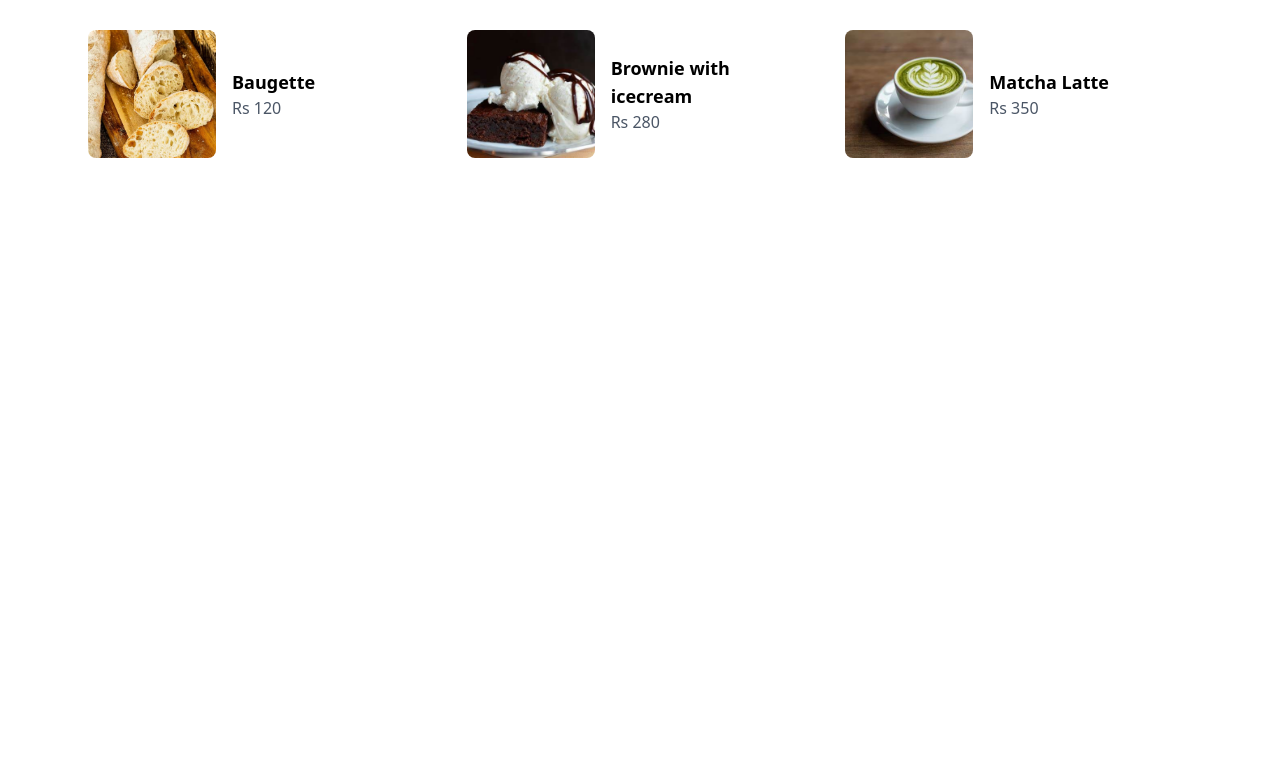
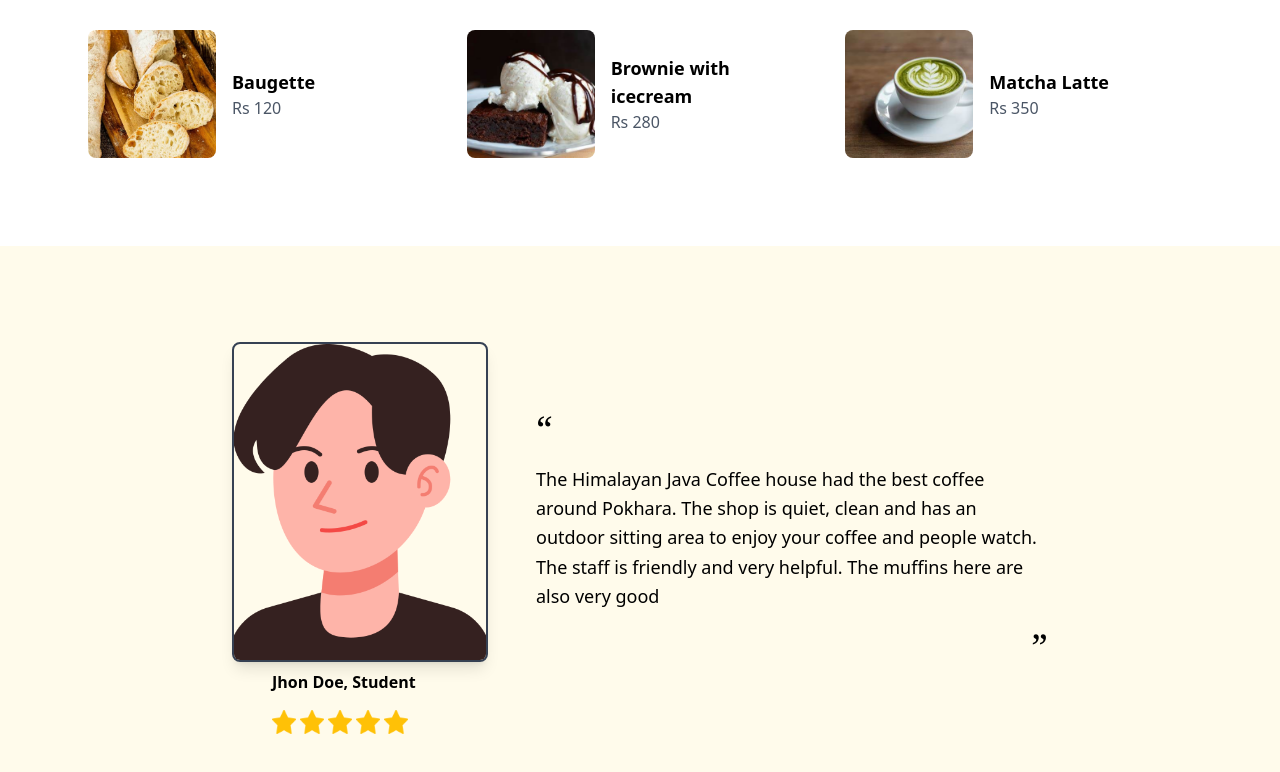
Before and after one commit to nshrestha00/Website-UI-Community-, a React (Vite) app: page /coffee in a window 1280 px wide. Shown: the part 3034-3806 px from the top of the page. Before the commit the page ends 3280 px from the top, so only its background shows below. Built offline with nearby package versions, Linux system fonts and the light colour scheme.

Commit message:
Created review section of coffee website

```diff
--- a/src/assets/assets.js
+++ b/src/assets/assets.js
@@ -92,6 +92,7 @@ import milk_tea from './milk_tea.png';
 import baugette from './baugette.png';
 import brownie from './brownie.png';
 import matcha from './matcha.png';
+import boy from './boy.png';
 
 export const assets = {
   fitness_logo,
@@ -126,6 +127,7 @@ export const assets = {
 
   coffee_logo,
   coffee,
+  boy,
 };
 
 export const services = [
--- a/src/websites/Coffee/Coffee.jsx
+++ b/src/websites/Coffee/Coffee.jsx
@@ -2,6 +2,7 @@ import About from "./About"
 import FindUs from "./FindUs"
 import Menu from "./Menu"
 import Navbar from "./Navbar"
+import Review from "./Review"
 import Services from "./Services"
 
 const Coffee = () => {
@@ -12,6 +13,7 @@ const Coffee = () => {
     <Services/>
     <FindUs/>
     <Menu/>
+    <Review/>
     </>
   )
 }
--- /dev/null
+++ b/src/websites/Coffee/Review.jsx
@@ -0,0 +1,36 @@
+import { assets } from "../../assets/assets";
+
+const Review = () => {
+  return (
+    <div className="bg-amber-50 text-black py-16 px-8">
+        <div className="flex flex-col md:flex-row items-center justify-center mt-8 space-y-8 md:space-y-0 md:space-x-12">
+          <div className="flex space-x-6">
+            <div>
+              <img
+                src={assets.boy}
+                alt="Boy"
+                className="w-64 h-80 object-cover rounded-lg shadow-lg border-2 border-gray-700"
+              />
+            <p className="mt-2 px-10 font-semibold">Jhon Doe, Student</p>
+                 <div className=" px-10 flex items-center mt-4 space-x-1">
+              {[...Array(5)].map((_, index) => (
+                <img key={index} src={assets.star} alt="Star" className="w-6 h-6" />
+              ))}
+            </div>
+            </div>
+          </div>
+
+          <div className="max-w-lg text-left">
+            <p className="text-4xl font-serif mb-4">“</p>
+            <p className="text-lg leading-relaxed">
+             The Himalayan Java Coffee house had the best coffee around Pokhara. The shop is quiet, clean and has an outdoor sitting area to enjoy your coffee and people watch. The staff is friendly and very helpful. The muffins here are also very good
+            </p>
+
+            <p className="text-4xl font-serif mt-4 text-right">”</p>
+          </div>
+        </div>
+    </div>
+  );
+};
+
+export default Review;
```
Also changed, not shown: src/assets/boy.png (added).
